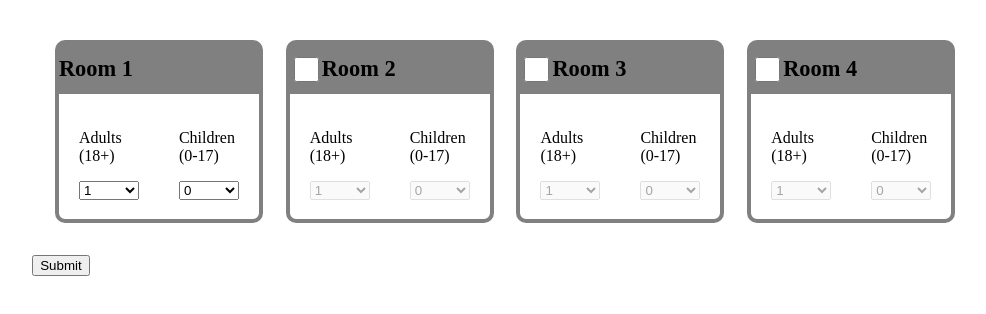
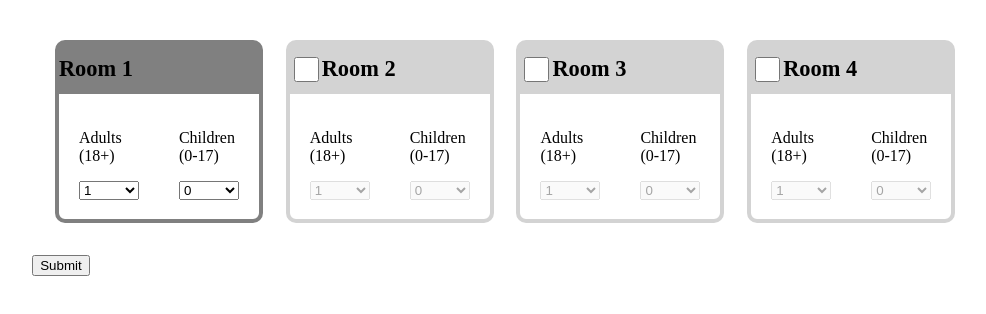
Before and after one commit to gabbymorgan/dynamicform, a React (Create React App) app: page / in a window 1280 px wide. Shown: the top 314 px of the page, without its empty margins (39-1025 px from the left). Built offline with nearby package versions, Linux system fonts and the light colour scheme.

Commit message:
conditional coloring for form panels

```diff
--- a/src/styles/index.js
+++ b/src/styles/index.js
@@ -15,7 +15,8 @@ export const FormBox = styled.div`
   display: flex;
   flex-flow: row wrap;
   justify-content: space-around;
-  border: solid 4px gray;
+  border: solid 4px;
+  border-color: ${props => props.selected ? 'gray' : 'lightgray'};
   height: 175px;
   width: 200px;
   border-radius: 10px;
@@ -25,7 +26,7 @@ export const FormBox = styled.div`
 export const FormTitle = styled.div`
   height: 50px;
   width: 100%;
-  background-color: gray;
+  background-color: ${props => props.selected ? 'gray' : 'lightgray'};
   display: flex;
   flex-flow: row nowrap;
   align-items: center;
```
